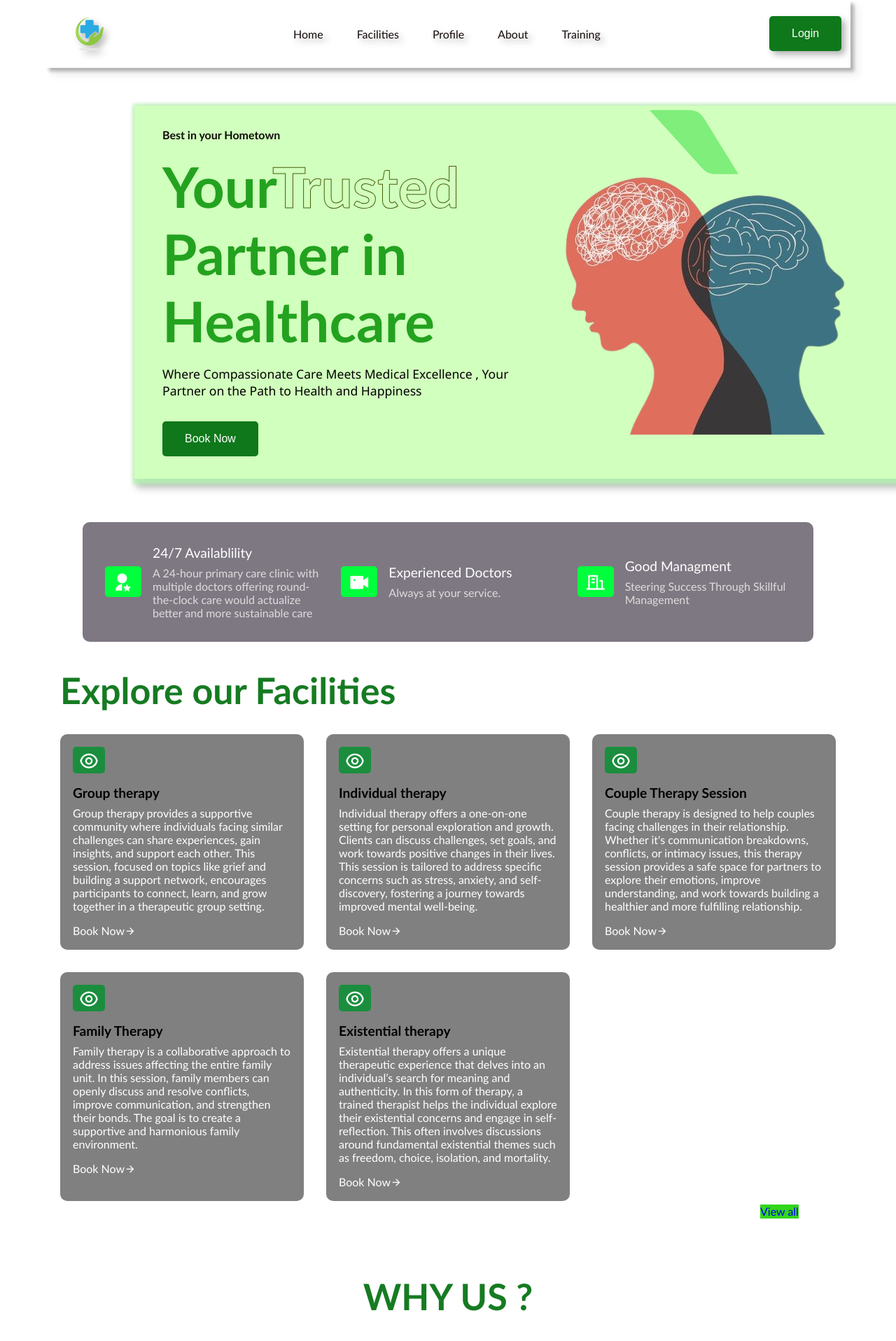
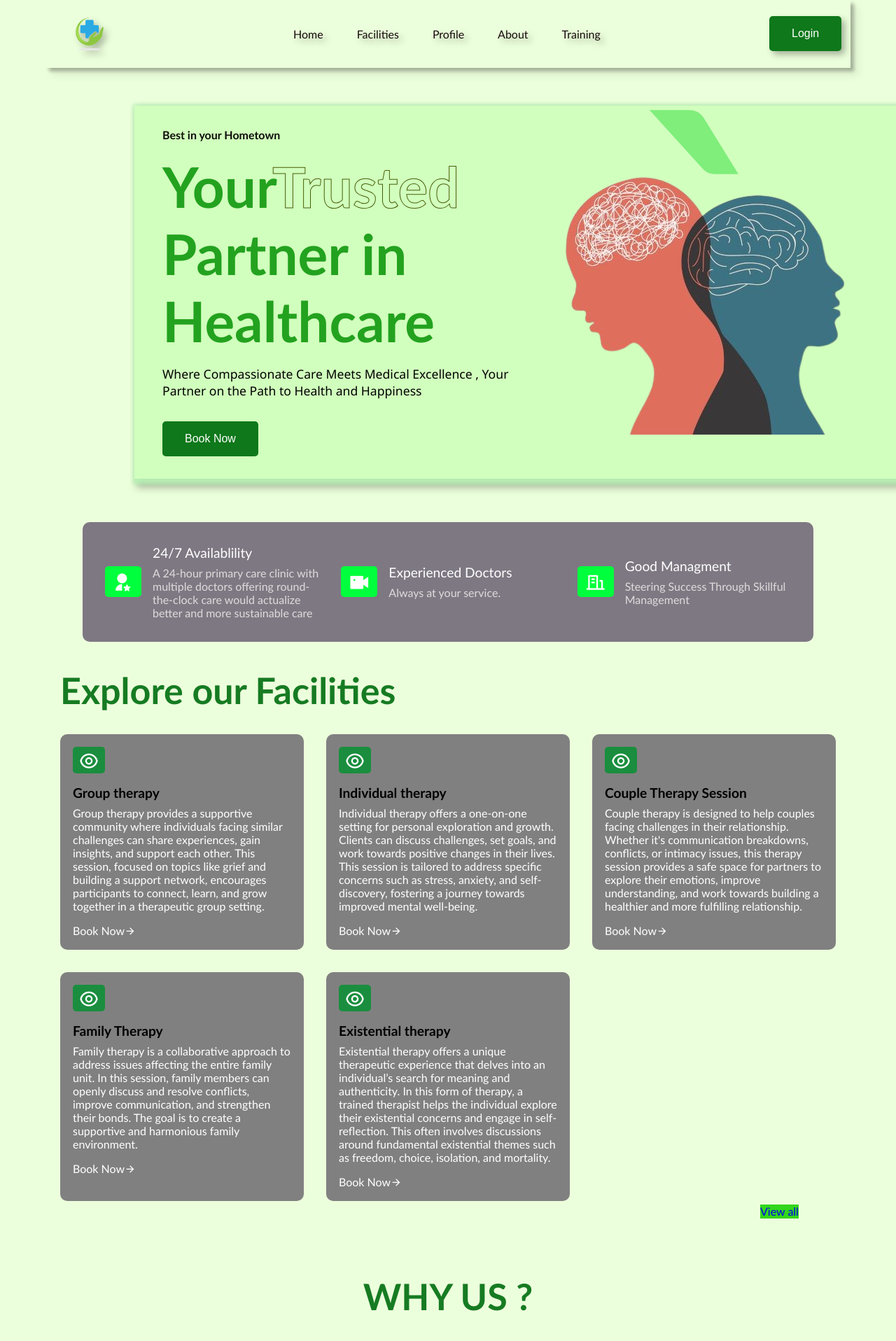
Before and after one commit to MohibShaikh/MindMending_Bending, a Django app: page / in a window 1280 px wide. Shown: the top 1916 px of the page at 70% size. Run offline with Django 5.2, Linux system fonts and the light colour scheme; data comes from the database, SQL or seed files in the repository.

Commit message:
minor bg color change

```diff
--- a/MindMendConsultant/static/style.css
+++ b/MindMendConsultant/static/style.css
@@ -23,7 +23,7 @@
 }
 body {
   font-family: 'Gill Sans', 'Gill Sans MT', Calibri, 'Trebuchet MS', sans-serif;
-  background-color: rgb(255, 255, 255);
+  background-color: rgb(236, 255, 220);
 }
 
 .sec-p1 {
```
